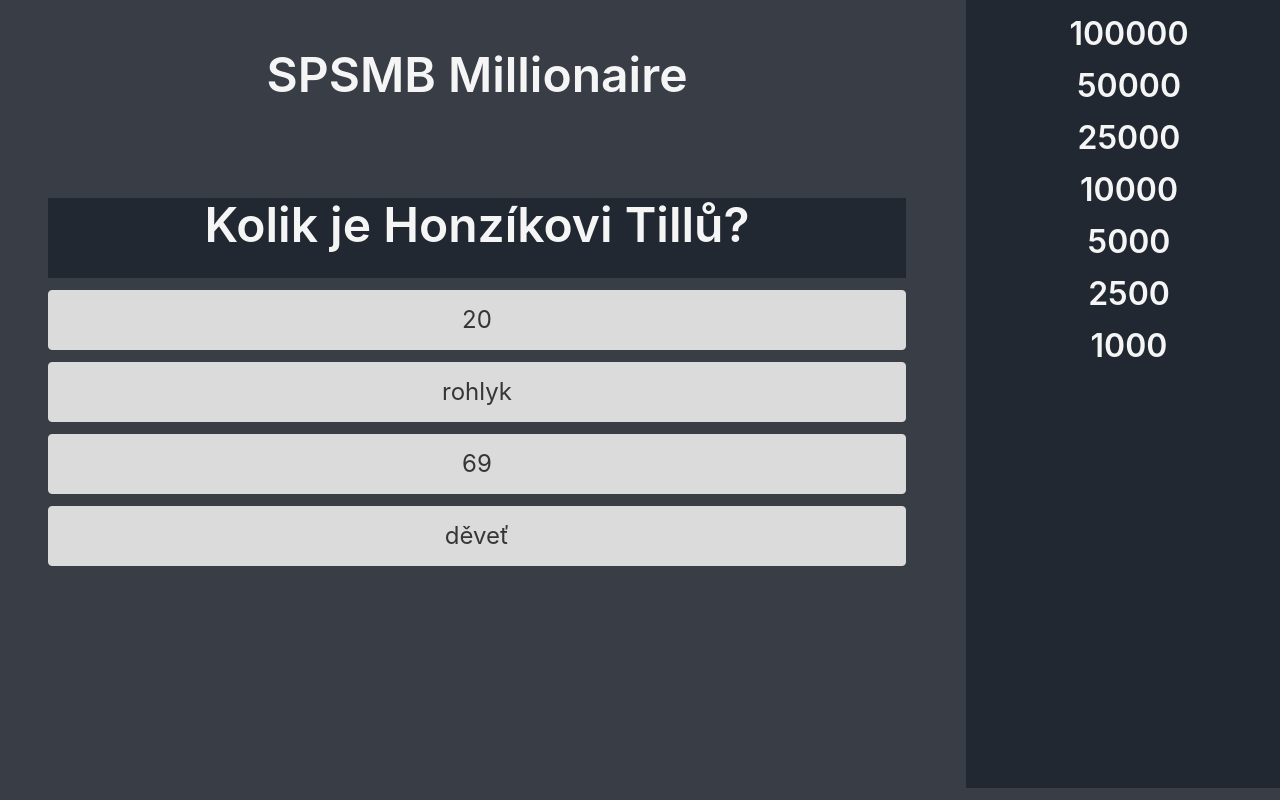
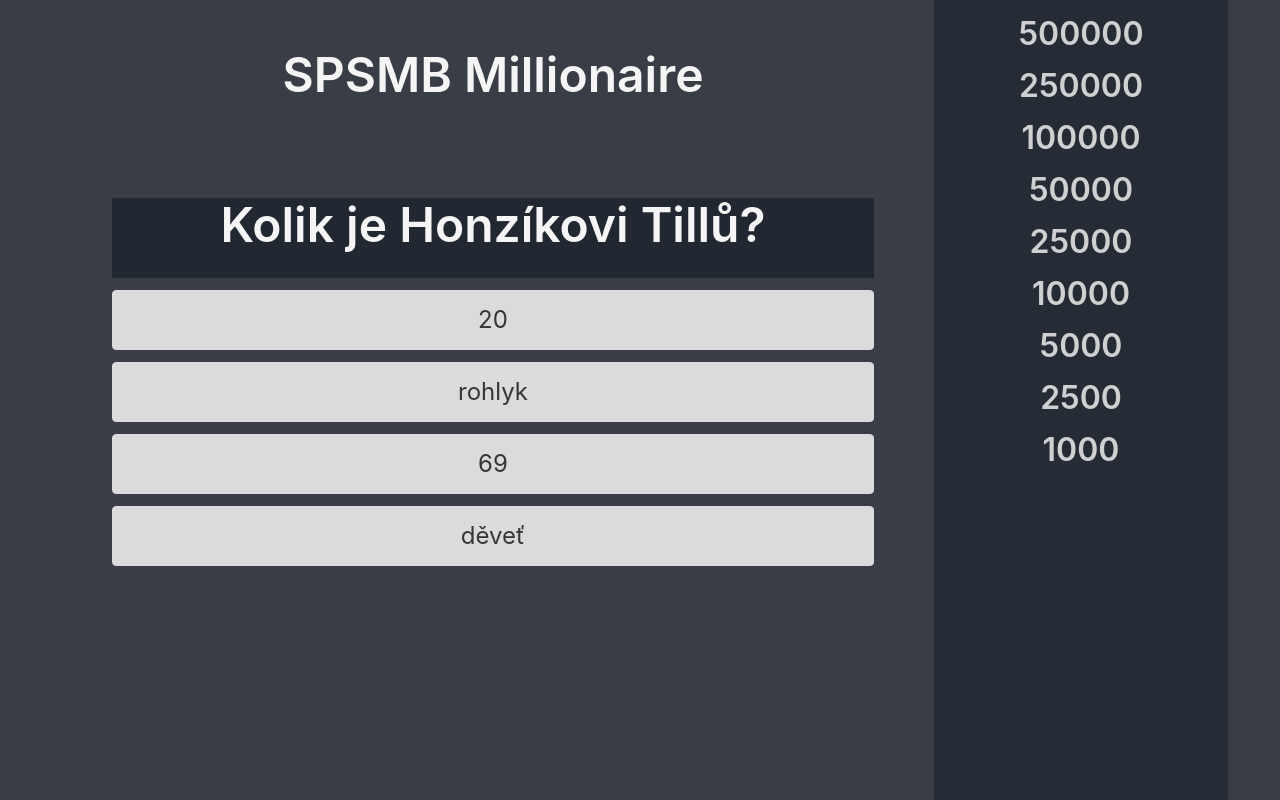
Before and after one commit to RadekPelikan/Millionaire, a plain HTML site: page index.html in a window 1280 px wide. Drawn offline with nearby package versions, Linux system fonts and the light colour scheme.

Commit message:
done i think

```diff
--- a/index.html
+++ b/index.html
@@ -9,11 +9,12 @@
     </head>
 
     <body>
+        <div class="container">
             <div class="columns">
                 <div class="column is-9">
                     <section class="section has-text-centered">
                         <div class="container">
-                        <h1 class="title is-1 has-text-light ">
+                            <h1 class="title is-1 has-text-light">
                                 SPSMB Millionaire
                             </h1>
                         </div>
@@ -21,23 +22,24 @@
 
                     <section class="section">
                         <div id="level-wrapper" class="has-text-centered">
-                        <div id="question-wrapper" class="has-text-centered">
-                            <h1 id="question" class="title is-1 has-text-light"></h1>
+                            <div
+                                id="question-wrapper"
+                                class="has-text-centered"
+                            >
+                                <h1
+                                    id="question"
+                                    class="title is-1 has-text-light"
+                                ></h1>
                             </div>
 
-                        <div
-                            id="button-wrapper"
-                            class="container max-width"
-                        ></div>
+                            <div id="button-wrapper"></div>
                         </div>
                     </section>
                 </div>
 
-            <div class="column" id="price-table">
-
+                <div class="column" id="price-table"></div>
             </div>
         </div>
-
         <script src="res/js/main.js"></script>
     </body>
 </html>
--- a/res/data/data.json
+++ b/res/data/data.json
@@ -21,59 +21,72 @@
                 "nemá",
                 "má",
                 "existuje",
-                "hnědá"
+                "ani jedno"
             ],
             "correctAns": "nemá"
         },
         {
             "question": "Kdo je Pája?",
             "answers": [
-                "GOD",
+                "těžkej síťař",
                 "legenda",
-                "borec nakonec",
-                "šoulin"
+                "frajer"
             ],
-            "correctAns": "GOD"
+            "correctAns": "legenda"
         },
         {
-            "question": "Kdo je Pája?",
+            "question": "Je meloun ovoce nebo zelenina?",
             "answers": [
-                "GOD",
-                "legenda",
-                "borec nakonec",
-                "šoulin"
+                "zelenina",
+                "ovoce",
+                "._.",
+                "Ano."
             ],
-            "correctAns": "GOD"
+            "correctAns": "Ano."
         },
         {
-            "question": "Kdo je Pája?",
+            "question": "Who better?",
             "answers": [
-                "GOD",
-                "legenda",
-                "borec nakonec",
-                "šoulin"
+                "gymplák",
+                "průmkař"
             ],
-            "correctAns": "GOD"
+            "correctAns": "průmkař"
         },
         {
-            "question": "Kdo je Pája?",
+            "question": "Kdo je sus?",
             "answers": [
-                "GOD",
-                "legenda",
-                "borec nakonec",
-                "šoulin"
+                "Till",
+                "Aškare",
+                "Lukyx or idk jak se to píše",
+                "Bohata 👀"
             ],
-            "correctAns": "GOD"
+            "correctAns": ""
         },
         {
-            "question": "Kdo je Pája?",
+            "question": "Kdo pomáhal Lukášovi s projektem a chcípal u toho?",
             "answers": [
-                "GOD",
-                "legenda",
-                "borec nakonec",
-                "šoulin"
+                "Radek"
             ],
-            "correctAns": "GOD"
+            "correctAns": "Radek"
+        },
+        {
+            "question": "Byl dobrej koňskej guláš?",
+            "answers": [
+                "jj",
+                "nn, moc tuhej"
+            ],
+            "correctAns": "jj"
+        },
+        {
+            "question": "Kolik dostanu bodů?",
+            "answers": [
+                "69",
+                "100",
+                "101",
+                "negr",
+                "151"
+            ],
+            "correctAns": "151"
         }
     ]
 }
--- a/res/js/main.js
+++ b/res/js/main.js
@@ -57,7 +57,7 @@ const changeQuestionText = () => {
     try {
         question = dataJSON.questions[currentQ]["question"];
     } catch {
-        question = `Vyhrál jsi ${currentPrice}`;
+        question = `Tož vyhrals majlant: ${currentPrice}`;
     }
     questionText.innerText = question;
 };
@@ -71,6 +71,9 @@ const HandleNextQuestion = async () => {
     await setTimeout(() => {
         changeQuestionText();
         generateButtons();
+        document
+            .getElementById("question-wrapper")
+            .classList.add("darker-color");
     }, 1000);
 
     await setTimeout(() => {
@@ -83,10 +86,10 @@ const HandleNextQuestion = async () => {
 const generateButtons = async () => {
     answerButtons = [];
     buttonsBlock.innerHTML = "";
-    currentButtons = await dataJSON.questions[currentQ]["answers"].sort((a, b) => 0.5 - Math.random());
-    await currentButtons.forEach((text, index) =>
-        createButton(text, index)
+    currentButtons = await dataJSON.questions[currentQ]["answers"].sort(
+        (a, b) => 0.5 - Math.random()
     );
+    await currentButtons.forEach((text, index) => createButton(text, index));
 };
 
 const createButton = (answerText, index) => {
@@ -96,7 +99,13 @@ const createButton = (answerText, index) => {
     button.onclick = checkAnswer;
     button.innerText = answerText;
 
-    button.classList.add("button", "is-fullwidth", "is-large", "my-3",ansButtonColor);
+    button.classList.add(
+        "button",
+        "is-fullwidth",
+        "is-large",
+        "my-3",
+        ansButtonColor
+    );
 
     buttonsBlock.appendChild(button);
     answerButtons.push(button);
@@ -108,9 +117,13 @@ const checkAnswer = () => {
 
     let button = event.target;
     button.classList.remove(ansButtonColor);
-    if (
-        button.innerHTML == dataJSON.questions[currentQ].correctAns
-    ) {
+
+    if (currentQ != 0) {
+        prices[currentQ - 1].classList.remove("highlight-price", "is-2");
+        prices[currentQ - 1].classList.add("is-3");
+    }
+
+    if (button.innerHTML.includes(dataJSON.questions[currentQ].correctAns)) {
         button.classList.add("is-success");
 
         prices[currentQ].classList.add("highlight-price", "is-1");
@@ -118,14 +131,10 @@ const checkAnswer = () => {
 
         currentPrice = prices[currentQ].innerHTML;
 
-        if (currentQ != 0) {
-            prices[currentQ - 1].classList.remove("highlight-price", "is-2")
-            prices[currentQ - 1].classList.add("is-3")
-        }
 
     } else {
         button.classList.add("is-danger");
-        questionText.innerText = "Prohral jsi looool";
+        questionText.innerText = "Tož si dochodil";
         return;
     }
 
@@ -138,6 +147,6 @@ const checkAnswer = () => {
 window.onload = async () => {
     dataJSON = await readFile();
     generatePriceTable();
-    HandleNextQuestion();
-    console.log(dataJSON)
+    await HandleNextQuestion();
+    console.log(dataJSON);
 };
--- a/res/scss/style.scss
+++ b/res/scss/style.scss
@@ -5,13 +5,13 @@ $darker-color: #222831;
 $highlight-color: #ffd369;
 $subtext-color: #eeeeee;
 
-
 html,
 body {
     margin: 0;
     padding: 0;
     height: 100vh;
     background-color: $base-color;
+    overflow-x: hidden;
 }
 
 #level-wrapper {
@@ -19,20 +19,30 @@ body {
 }
 
 #price-table {
-    height: 100vh;
+    height: 105vh;
     z-index: 2;
+    background-color: $darker-color;
+    opacity: 0.8;
+}
+/* Hide scrollbar for Chrome, Safari and Opera */
+body::-webkit-scrollbar {
+    display: none;
+}
+
+/* Hide scrollbar for IE, Edge and Firefox */
+.example {
+    -ms-overflow-style: none; /* IE and Edge */
+    scrollbar-width: none; /* Firefox */
+}
+
+.darker-color {
     background-color: $darker-color;
 }
 
 #question-wrapper {
-    min-height: 5em;;
-    background-color: $darker-color;
+    min-height: 5em;
     margin: 0;
 }
-
-// #button-wrapper {
-//     background-color: blue;
-// }
 
 #contents {
     border: 5px solid black;
@@ -46,9 +56,8 @@ body {
     color: $highlight-color;
 }
 
-
 @keyframes slide {
-    49% {
+    50% {
         transform: translateX(-100vw);
         animation-timing-function: steps(1, end);
     }
```
Also changed, not shown: res/scss/style.css, 1 other file. Lines whose indentation alone changed are shown as unchanged.
